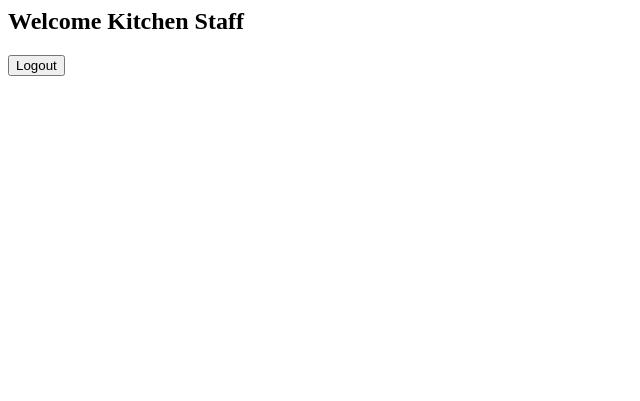
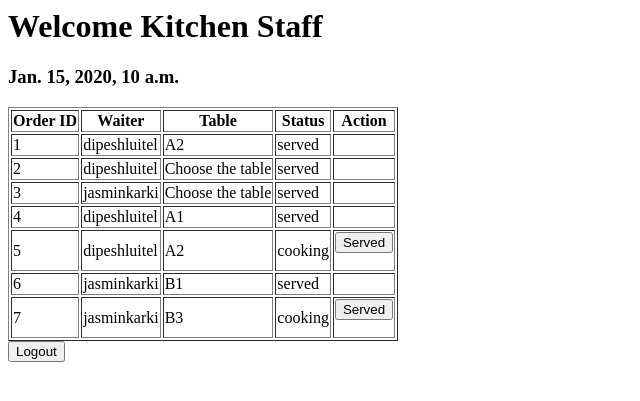
Before and after one commit to dipeshluitel/RestaurantManagementSystem, a Django app: template restaurant_management/core/templates/core/kitchen_dashboard.html in a window 1280 px wide. Shown: the top 401 px of the page, without its empty margins (0-640 px from the left). Run offline with Django 5.2, Linux system fonts and the light colour scheme; data comes from the database, SQL or seed files in the repository; both versions use the stored data as it was after the commit; the template is opened without the code that fills it: values that come from a table or form of the project are taken from there, most other values are stand-ins (such as "Sample title", 1, 10 or a date in 2020).

Commit message:
kitchen dashboard has been made v1.0

```diff
--- a/restaurant_management/core/models.py
+++ b/restaurant_management/core/models.py
@@ -36,7 +36,7 @@
     STATUS_CHOICES = [
         ('pending','Pending'),
         ('cooking','Cooking'),
-        ('serverd','Served'),
+        ('served','Served'),
         ('paid','Paid'),
     ]
     TABLE_NUMBER = [
--- a/restaurant_management/core/templates/core/kitchen_dashboard.html
+++ b/restaurant_management/core/templates/core/kitchen_dashboard.html
@@ -1,4 +1,46 @@
-<h2>Welcome Kitchen Staff {{ user.username }}</h2>
+<h1>Welcome Kitchen Staff {{ user.username }}</h1>
+<h3>{{time}}</h3>
+<table border="1px">
+    <thead>
+        <tr>
+            <th>Order ID</th>
+            <th>Waiter</th>
+            <th>Table</th>
+            <th>Status</th>
+            <th>Action</th>
+        </tr>
+    </thead>
+    <tbody>
+        {% for order in orders %}
+        <tr>
+            <td>{{ order.id }}</td>
+            <td>{{ order.waiter }}</td>
+            <td>{{ order.table_number }}</td>
+            <td>{{ order.status }}</td>
+            <td>{%if order.status == "pending"%}
+                    <form action="{% url 'update_order_status' order.id%}" method="post">
+                        {% csrf_token %}
+                        <input type="hidden" name="status"
+                        value="cooking">
+                        <button type="submit">Start Cooking</button>
+                    </form>
+                {%endif%}
+
+                {%if order.status == "cooking"%}
+                    <form action="{% url 'update_order_status' order.id%}" method="post">
+                        {%csrf_token%}
+                        <input type="hidden" name="status"
+                        value="served">
+                        <button type="submit">Served</button>
+                    </form>
+                {%endif%}
+            </td>
+        </tr>
+        {% endfor %}
+    </tbody>
+</table>
+
+
 <form method="post" action = '{% url 'logout'%}'>
     {% csrf_token %}
     <button type="submit">Logout</button>
--- a/restaurant_management/core/urls.py
+++ b/restaurant_management/core/urls.py
@@ -11,5 +11,6 @@
     path('dashboard/waiter/', views.waiter_dashboard, name='waiter_dashboard'),
     path('dashboard/kitchen/', views.kitchen_dashboard, name='kitchen_dashboard'),
     path('dashboard/waiter/createorder', views.create_order, name='create_order'),
+    path('dashboard/kitchen/update/<int:order_id>',views.update_order_status,name='update_order_status')
 
 ]
```
Also changed, not shown: restaurant_management/core/views.py (+19 -3 lines), restaurant_management/core/migrations/0007_alter_order_status.py (added), restaurant_management/db.sqlite3.
